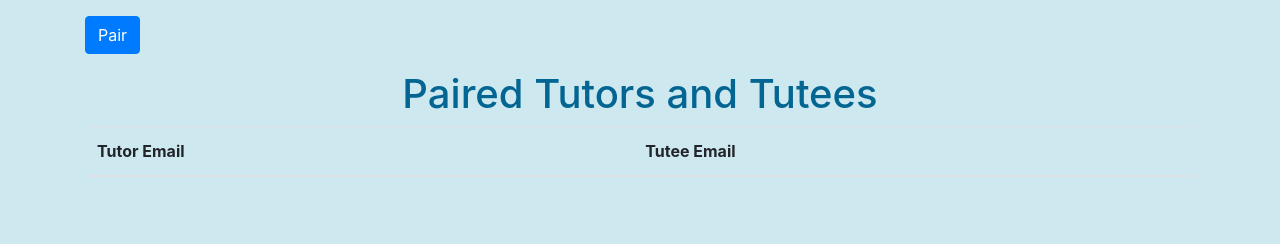
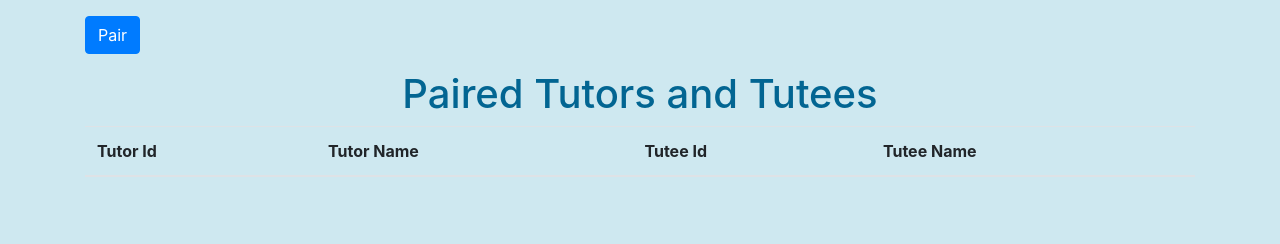
Before and after one commit to vitahuang2020/tutorwebsite, a Flask app: page / in a window 1280 px wide; the page is wider, and only the part inside the window is pictured. Shown: the part 460-704 px from the top of that part. Run offline with Flask 3, Linux system fonts and the light colour scheme; a user stored in the database is signed in; data comes from the database, SQL or seed files in the repository; data that the repository does not hold is empty; some libraries are stand-ins or nearby versions.

Commit message:
Joined the pairs and user table by tutor id to extract the tutor id and tutor name. Displayed tutor information in the pairs table on homepage.

```diff
--- a/website/templates/home.html
+++ b/website/templates/home.html
@@ -30,7 +30,7 @@
     <tbody>
         {% for tutor in tutors %}
         <tr>
-            <th scope="col">{{ tutor.id}}</th>
+            <th scope="col">{{ tutor.id }}</th>
             <th scope="col">{{ tutor.email }}</th>
             <th scope="col">{{ tutor.first_name }}</th>
             <th scope="col">{{ tutor.last_name }}</th>
@@ -85,22 +85,33 @@
      <!-- Add a "Pair" button -->
     <button onclick="pair()" type="button" class="btn btn-primary">Pair</button>
     <p id="message"></p>
+</form>
 
     <!-- Add an empty table to display paired information -->
     <h1 style="text-align:center;margin-top:15px;color:#026592;">Paired Tutors and Tutees</h1>
     <table class="table" id="pairedTable">
         <thead>
             <tr>
-                <th scope="col">Tutor Email</th>
-                <th scope="col">Tutee Email</th>
+                <th scope="col">Tutor Id</th>
+                <th scope="col">Tutor Name</th>
+                <th scope="col">Tutee Id</th>
+                <th scope="col">Tutee Name</th>
                 <!-- Add more columns as needed for other information -->
             </tr>
         </thead>
         <tbody>
-            <!-- Paired rows will be dynamically added here -->
+            {% for pairs in pairs_list %}
+            <tr>
+                <th scope="col">{{ pairs.tutor_id }}</th>
+                <th scope="col">{{ pairs.first_name + " " + pairs.last_name }}</th>
+                <th scope="col"></th>
+                <th scope="col"></th>
+                <!-- Add more columns as needed for other information -->
+            </tr>
+            {% endfor %}
+
         </tbody>
     </table>
-</form>
 <!--hello-->
 <!--<script>-->
 <!--    function pair() {-->
@@ -199,7 +210,29 @@
             };
 
             // Send the data to the server using fetch or another AJAX method
-            fetch('/pair', {
+<!--            fetch('/pair', {-->
+<!--                method: 'POST',-->
+<!--                headers: {-->
+<!--                    'Content-Type': 'application/json'-->
+<!--                },-->
+<!--                body: JSON.stringify(data)-->
+<!--            })-->
+<!--            .then(response => response.json())-->
+<!--            .then(result => {-->
+<!--            alert(result.success)-->
+<!--                if (result.success) {-->
+<!--                    // Display a success message-->
+<!--                    document.getElementById('message').textContent = 'Pairing successful!';-->
+<!--                } else {-->
+<!--                    // Display an error message if pairing fails-->
+<!--                    document.getElementById('message').textContent = 'Pairing failed!';-->
+<!--                }-->
+<!--            })-->
+<!--            .catch(error => {-->
+<!--                console.error('Error:', error);-->
+<!--            });-->
+
+                            fetch('/pair', {
                 method: 'POST',
                 headers: {
                     'Content-Type': 'application/json'
@@ -208,11 +241,14 @@
             })
             .then(response => response.json())
             .then(result => {
-            alert(result.success)
+                console.log(result); // Log the response for debugging
+
                 if (result.success) {
+                    console.log("Pairing successful!"); // Log for debugging
                     // Display a success message
                     document.getElementById('message').textContent = 'Pairing successful!';
                 } else {
+                    console.log("Pairing failed!"); // Log for debugging
                     // Display an error message if pairing fails
                     document.getElementById('message').textContent = 'Pairing failed!';
                 }
@@ -220,16 +256,13 @@
             .catch(error => {
                 console.error('Error:', error);
             });
+
+
         } else {
             // Display an error message if a tutor and tutee are not both selected
             document.getElementById('message').textContent = 'Please select a tutor and a tutee to pair.';
         }
     }
-</script>
-
-
-
-
 </script>
 {% endblock %}
 
--- a/website/views.py
+++ b/website/views.py
@@ -1,6 +1,6 @@
 from flask import Blueprint, render_template, flash, request, jsonify
 from flask_login import login_required, current_user
-from .models import Note, User
+from .models import Note, User, Pairs
 from . import db
 import json
 
@@ -12,14 +12,17 @@ views = Blueprint('views', __name__)
 def home():
     tutors = User.query.filter_by(role='tutor').all()
     tutees = User.query.filter_by(role='tutee').all()
-    pairs = User.query.all()
+    # pairs = Pairs.query.all()
 
+    pairs_list = (Pairs.query.join(User, User.id == Pairs.tutor_id)
+             .add_columns(Pairs.tutor_id, User.first_name, User.last_name)).all()
+    print(pairs_list)
 
     print(tutors)
     if request.method == 'GET':
         print("Get request on home page.")
         print(len(tutors))
-        return render_template("home.html", user=current_user, tutors=tutors, tutees=tutees, pairs=pairs)
+        return render_template("home.html", user=current_user, tutors=tutors, tutees=tutees, pairs_list=pairs_list)
 
 # @views.route('/delete-note', methods=['POST'])
 # def delete_note():
```
Also changed, not shown: website/auth.py (+4 -4 lines).
